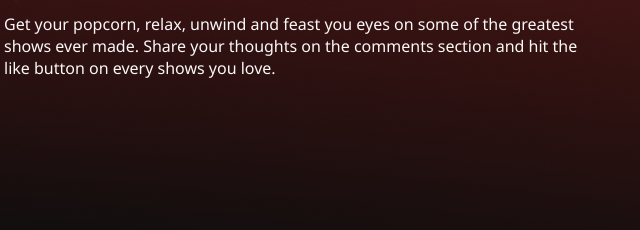
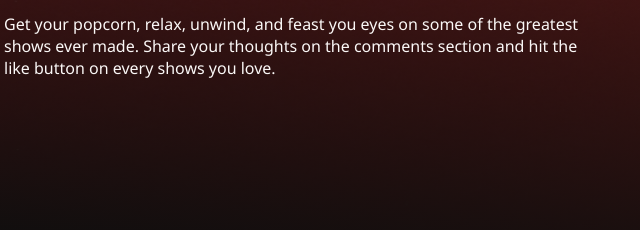
Before and after one commit to nxnom/tvmaze, a website built with webpack: page src/index.html in a window 1280 px wide. Shown: the part 310-540 px from the top of the page, 12-652 px from the left. Built offline with nearby package versions, Linux system fonts and the light colour scheme; no server answers.

Commit message:
Update page description

```diff
--- a/src/index.html
+++ b/src/index.html
@@ -39,7 +39,7 @@
         <div class="container padding flex flex-jc-c">
           <h1 class="hero__title">tvmaze</h1>
           <p class="hero__description">
-            Get your popcorn, relax, unwind and feast you eyes on some of the greatest shows ever made. Share your
+            Get your popcorn, relax, unwind, and feast you eyes on some of the greatest shows ever made. Share your
             thoughts on the comments section and hit the like button on every shows you love.
           </p>
         </div>
```
